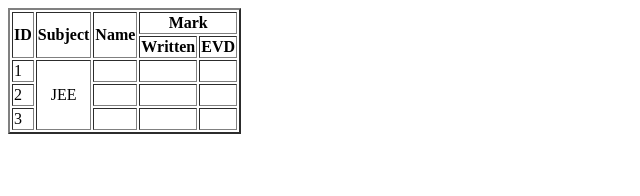
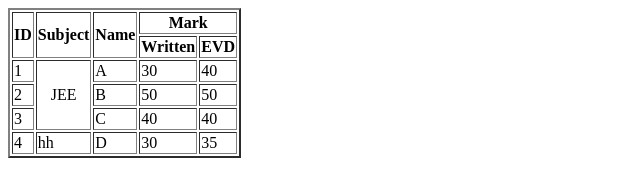
Before and after one commit to gghsshakilaakter-sketch/HTML, a plain HTML site: page Merge_table.html in a window 1280 px wide. Shown: the whole page, without its empty margins (0-640 px from the left). Drawn offline with Linux system fonts and the light colour scheme.

Commit message:
add_25.11.2026_6:57

```diff
--- a/Merge_table.html
+++ b/Merge_table.html
@@ -10,10 +10,10 @@
     <table border="2px">
 
     <tr>
-        <th rowspan="2">ID</th>
-        <th rowspan="2">Subject</th>
-        <th rowspan="2">Name</th>
-        <th colspan="2">Mark</th>
+        <th rowspan="2" style="text-align: center;">ID</th>
+        <th rowspan="2" style="text-align: center;">Subject</th>
+        <th rowspan="2" style="text-align: center;">Name</th>
+        <th colspan="2" style="text-align: center;">Mark</th>
     </tr>
 
     <tr>
@@ -24,23 +24,31 @@
     <tr>
         <td>1</td>
         <td rowspan="3" style="text-align: center;">JEE</td>
-        <td></td>
-        <td></td>
-        <td></td>
+        <td>A</td>
+        <td>30</td>
+        <td>40</td>
     </tr>
 
     <tr>
         <td>2</td>
-        <td></td>
-        <td></td>
-        <td></td>
+        <td>B</td>
+        <td>50</td>
+        <td>50</td>
     </tr>
 
     <tr>
         <td>3</td>
-        <td></td>
-        <td></td>
-        <td></td>
+        <td>C</td>
+        <td>40</td>
+        <td>40</td>
+    </tr>
+
+    <tr>
+        <td>4</td>
+        <td>hh</td>
+        <td>D</td>
+        <td>30</td>
+        <td>35</td>
     </tr>
 
     </table>
```
